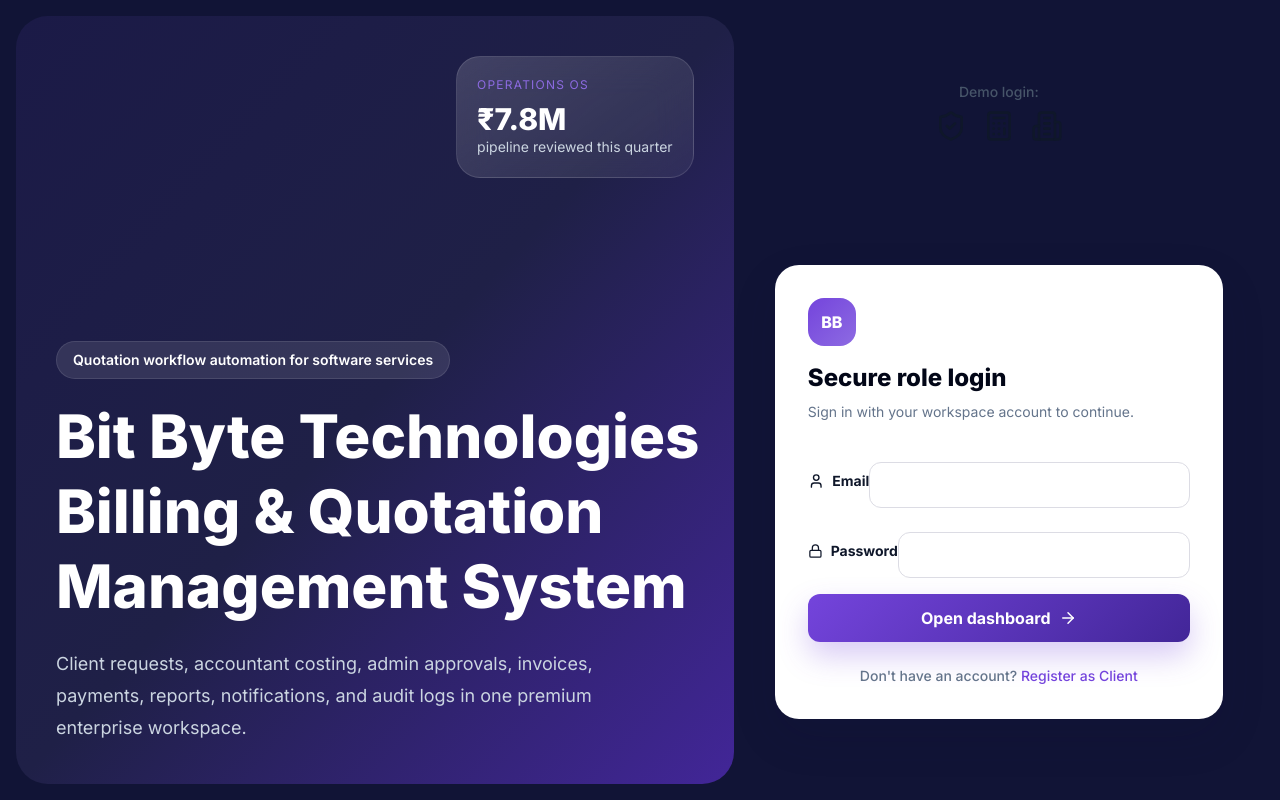
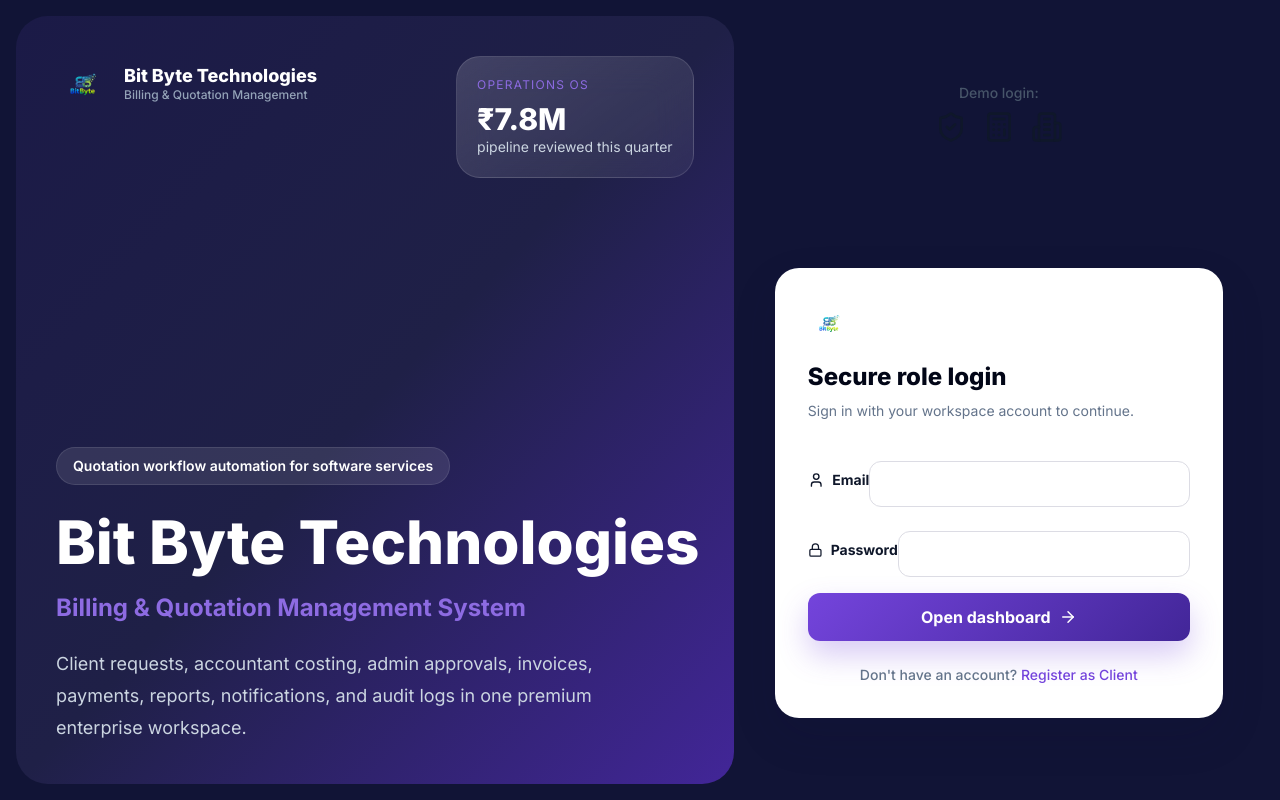
Before and after one commit to Bitbyte-git/BitByte-Billing, a React (Vite) app in the folder client/: page /login in a window 1280 px wide. Built offline with nearby package versions, Linux system fonts and the light colour scheme.

Commit message:
logo added

```diff
--- a/client/index.html
+++ b/client/index.html
@@ -3,7 +3,9 @@
   <head>
     <meta charset="UTF-8" />
     <meta name="viewport" content="width=device-width, initial-scale=1.0" />
-    <title>Bit Byte Technologies Billing & Quotation Management System</title>
+    <title>Bit Byte Technologies | Billing & Quotation Management</title>
+    <link rel="icon" type="image/svg+xml" href="/logo.svg" />
+    <link rel="apple-touch-icon" href="/logo.png" />
     <link rel="preconnect" href="https://fonts.googleapis.com">
     <link rel="preconnect" href="https://fonts.gstatic.com" crossorigin>
     <link href="https://fonts.googleapis.com/css2?family=Inter:wght@400;500;600;700;800&display=swap" rel="stylesheet">
--- a/client/src/App.jsx
+++ b/client/src/App.jsx
@@ -15,6 +15,8 @@
 import PaymentOverview from './pages/PaymentOverview.jsx';
 import ServiceShowcase from './pages/ServiceShowcase.jsx';
 import { useAuth } from './state/AuthContext.jsx';
+import BrandLogo from './components/BrandLogo.jsx';
+import { COMPANY_NAME } from './config/brand.js';
 
 function RequireAuth({ roles, children }) {
   const { user } = useAuth();
@@ -33,7 +35,16 @@
 
 export default function App() {
   const { user, booting, roleHome } = useAuth();
-  if (booting) return <div className="grid min-h-screen place-items-center bg-surface text-sm font-bold text-slate-500">Loading secure workspace...</div>;
+  if (booting) {
+    return (
+      <div className="grid min-h-screen place-items-center bg-surface px-4">
+        <div className="flex flex-col items-center gap-4">
+          <BrandLogo size="lg" theme="light" tagline={COMPANY_NAME} />
+          <p className="text-sm font-semibold text-slate-500">Loading secure workspace...</p>
+        </div>
+      </div>
+    );
+  }
   return (
     <Routes>
       <Route path="/login" element={user ? <Navigate to={roleHome[user.role]} replace /> : <Login />} />
--- /dev/null
+++ b/client/src/components/BrandLogo.jsx
@@ -0,0 +1,59 @@
+import { useMemo, useState } from 'react';
+import { COMPANY_NAME, COMPANY_TAGLINE, LOGO_SOURCES } from '../config/brand.js';
+
+const sizeMap = {
+  sm: { box: 'h-9 w-9', img: 'h-9 w-9', title: 'text-sm', tag: 'text-[10px]' },
+  md: { box: 'h-11 w-11', img: 'h-11 w-11', title: 'text-sm', tag: 'text-xs' },
+  lg: { box: 'h-14 w-14', img: 'h-14 w-14', title: 'text-lg', tag: 'text-xs' },
+  xl: { box: 'h-16 w-16', img: 'h-16 w-16', title: 'text-xl', tag: 'text-sm' }
+};
+
+export default function BrandLogo({
+  size = 'md',
+  showName = true,
+  tagline = COMPANY_TAGLINE,
+  theme = 'dark',
+  className = ''
+}) {
+  const [sourceIndex, setSourceIndex] = useState(0);
+  const tokens = sizeMap[size] || sizeMap.md;
+  const logoSrc = LOGO_SOURCES[sourceIndex];
+  const failed = sourceIndex >= LOGO_SOURCES.length;
+
+  const textClass = theme === 'dark' ? 'text-white' : 'text-slate-900';
+  const tagClass = theme === 'dark' ? 'text-slate-400' : 'text-slate-500';
+
+  const onError = () => {
+    setSourceIndex((current) => current + 1);
+  };
+
+  const mark = useMemo(() => {
+    if (failed) {
+      return (
+        <div className={`${tokens.box} grid place-items-center rounded-xl bg-gradient-to-br from-purple to-violet text-xs font-black text-white`}>
+          BB
+        </div>
+      );
+    }
+    return (
+      <img
+        src={logoSrc}
+        alt={`${COMPANY_NAME} logo`}
+        className={`${tokens.img} shrink-0 rounded-xl object-contain`}
+        onError={onError}
+      />
+    );
+  }, [failed, logoSrc, tokens.box, tokens.img]);
+
+  return (
+    <div className={`flex items-center gap-3 ${className}`}>
+      {mark}
+      {showName && (
+        <div className="min-w-0">
+          <p className={`${tokens.title} font-extrabold leading-tight ${textClass}`}>{COMPANY_NAME}</p>
+          {tagline && <p className={`${tokens.tag} font-medium ${tagClass}`}>{tagline}</p>}
+        </div>
+      )}
+    </div>
+  );
+}
--- /dev/null
+++ b/client/src/config/brand.js
@@ -0,0 +1,6 @@
+export const COMPANY_NAME = 'Bit Byte Technologies';
+export const COMPANY_TAGLINE = 'Billing Operations';
+export const COMPANY_SHORT = 'Bit Byte';
+
+/** Place your logo file at client/public/logo.png (preferred) or logo.svg */
+export const LOGO_SOURCES = ['/logo.png', '/logo.svg'];
--- a/client/src/layout/AppLayout.jsx
+++ b/client/src/layout/AppLayout.jsx
@@ -1,6 +1,7 @@
 import { NavLink, Outlet, useNavigate } from 'react-router-dom';
 import { Activity, Bell, BriefcaseBusiness, ChartNoAxesCombined, ChevronDown, CircleDollarSign, FileCheck2, FileText, Home, LayoutGrid, LogOut, Menu, ReceiptText, Search, Settings, ShieldCheck, UserCog, Users, Wrench } from 'lucide-react';
 import { useAuth } from '../state/AuthContext.jsx';
+import BrandLogo from '../components/BrandLogo.jsx';
 
 const nav = {
   Client: [
@@ -47,13 +48,7 @@
     <div className="min-h-screen bg-surface lg:grid lg:grid-cols-[280px_1fr]">
       <aside className="fixed inset-y-0 left-0 z-30 hidden w-[280px] overflow-y-auto bg-navy p-4 text-white lg:block">
         <div className="rounded-2xl bg-gradient-to-br from-ink to-panel p-4 shadow-glow">
-          <div className="flex items-center gap-3">
-            <div className="grid h-11 w-11 place-items-center rounded-xl bg-gradient-to-br from-purple to-lavender text-sm font-black">BB</div>
-            <div>
-              <p className="text-sm font-extrabold leading-tight">Bit Byte Technologies</p>
-              <p className="text-xs text-slate-300">Billing Operations</p>
-            </div>
-          </div>
+          <BrandLogo size="md" theme="dark" />
           <div className="mt-4 rounded-xl border border-white/10 bg-white/5 p-3">
             <p className="text-xs uppercase tracking-widest text-slate-400">{user.role} portal</p>
             <p className="mt-1 font-bold">{user.name}</p>
@@ -74,6 +69,9 @@
         <header className="sticky top-0 z-20 border-b border-line bg-white/90 px-4 py-3 backdrop-blur md:px-8">
           <div className="flex items-center gap-4">
             <button className="rounded-xl border border-line p-2 lg:hidden"><Menu size={20} /></button>
+            <div className="lg:hidden">
+              <BrandLogo size="sm" theme="light" tagline="" />
+            </div>
             <label className="hidden flex-1 items-center gap-2 rounded-2xl border border-line bg-surface px-4 py-2 md:flex">
               <Search size={18} className="text-slate-400" />
               <input className="w-full bg-transparent text-sm outline-none" placeholder="Search quotations, invoices, clients..." />
--- a/client/src/pages/Login.jsx
+++ b/client/src/pages/Login.jsx
@@ -24,6 +24,8 @@
 
 import { motion } from 'framer-motion';
 import { useAuth } from '../state/AuthContext.jsx';
+import BrandLogo from '../components/BrandLogo.jsx';
+import { COMPANY_NAME } from '../config/brand.js';
 
 const roles = {
   Admin: ShieldCheck,
@@ -60,20 +62,26 @@
           <p className="mt-2 text-3xl font-black">₹7.8M</p>
           <p className="text-sm text-slate-300">pipeline reviewed this quarter</p>
         </div>
+        <div className="absolute left-10 top-10">
+          <BrandLogo size="lg" theme="dark" tagline="Billing & Quotation Management" />
+        </div>
         <div className="absolute bottom-10 left-10 max-w-2xl">
           <p className="mb-5 inline-flex rounded-full border border-white/10 bg-white/10 px-4 py-2 text-sm font-semibold">Quotation workflow automation for software services</p>
-          <h1 className="text-6xl font-black leading-tight">Bit Byte Technologies Billing & Quotation Management System</h1>
+          <h1 className="text-6xl font-black leading-tight">{COMPANY_NAME}</h1>
+          <p className="mt-3 text-2xl font-bold text-lavender">Billing & Quotation Management System</p>
           <p className="mt-6 max-w-xl text-lg leading-8 text-slate-300">Client requests, accountant costing, admin approvals, invoices, payments, reports, notifications, and audit logs in one premium enterprise workspace.</p>
         </div>
       </section>
       <section className="grid place-items-center p-4">
-        <div className="mb-8 w-full max-w-md text-center lg:hidden">
-          <h1 className="text-2xl font-black text-white">Bit Byte Technologies</h1>
+        <div className="mb-8 flex w-full max-w-md justify-center lg:hidden">
+          <BrandLogo size="md" theme="dark" tagline="Client & team portal" />
         </div>
         <ShortcutIcons setEmail={setEmail} setPassword={setPassword} />
         <motion.form initial={{ opacity: 0, y: 12 }} animate={{ opacity: 1, y: 0 }} onSubmit={submit} className="w-full max-w-md rounded-3xl border border-white/10 bg-white p-8 shadow-premium">
           <div className="mb-8">
-            <div className="mb-4 grid h-12 w-12 place-items-center rounded-2xl bg-gradient-to-br from-purple to-lavender font-black text-white">BB</div>
+            <div className="mb-4">
+              <BrandLogo size="md" theme="light" tagline="" showName={false} />
+            </div>
             <h2 className="text-2xl font-black text-slate-950">Secure role login</h2>
             <p className="mt-2 text-sm text-slate-500">Sign in with your workspace account to continue.</p>
           </div>
--- a/client/src/pages/Register.jsx
+++ b/client/src/pages/Register.jsx
@@ -3,6 +3,8 @@
 import { ArrowRight, Building2 } from 'lucide-react';
 import { motion } from 'framer-motion';
 import { useAuth } from '../state/AuthContext.jsx';
+import BrandLogo from '../components/BrandLogo.jsx';
+import { COMPANY_NAME } from '../config/brand.js';
 
 export default function Register() {
   const [form, setForm] = useState({
@@ -51,9 +53,12 @@
   return (
     <main className="grid min-h-screen bg-navy p-4 lg:grid-cols-[1.15fr_.85fr]">
       <section className="relative hidden overflow-hidden rounded-[2rem] bg-gradient-to-br from-ink via-panel to-violet p-10 text-white lg:block">
+        <div className="absolute left-10 top-10">
+          <BrandLogo size="lg" theme="dark" tagline="Client portal" />
+        </div>
         <div className="absolute bottom-10 left-10 max-w-2xl">
           <p className="mb-5 inline-flex rounded-full border border-white/10 bg-white/10 px-4 py-2 text-sm font-semibold">Client Portal Registration</p>
-          <h1 className="text-6xl font-black leading-tight">Join Bit Byte Technologies</h1>
+          <h1 className="text-6xl font-black leading-tight">Join {COMPANY_NAME}</h1>
           <p className="mt-6 max-w-xl text-lg leading-8 text-slate-300">Create your business account to request quotations, view project pricing, approve scopes, and manage invoices securely.</p>
         </div>
       </section>
@@ -61,7 +66,9 @@
       <section className="grid place-items-center p-4 overflow-y-auto">
         <motion.form initial={{ opacity: 0, y: 12 }} animate={{ opacity: 1, y: 0 }} onSubmit={submit} className="w-full max-w-md rounded-3xl border border-white/10 bg-white p-8 shadow-premium my-8">
           <div className="mb-8 text-center">
-            <div className="mx-auto mb-4 grid h-12 w-12 place-items-center rounded-2xl bg-gradient-to-br from-purple to-lavender font-black text-white">BB</div>
+            <div className="mx-auto mb-4 flex justify-center">
+              <BrandLogo size="md" theme="light" tagline="" showName={false} />
+            </div>
             <h2 className="text-2xl font-black text-slate-950">Create your account</h2>
             <p className="mt-2 text-sm text-slate-500">Enter your details to register as a client.</p>
           </div>
--- a/client/src/pages/ServiceShowcase.jsx
+++ b/client/src/pages/ServiceShowcase.jsx
@@ -1,6 +1,7 @@
 import { useEffect, useState } from 'react';
 import { AnimatePresence, motion } from 'framer-motion';
 import { FileText, Sparkles, X } from 'lucide-react';
+import BrandLogo from '../components/BrandLogo.jsx';
 
 const CANVA_EMBED_URL = 'https://www.canva.com/design/DAHKXndWpBA/kHHf-YXFc7gfFcxmtbbpUQ/view?embed';
 
@@ -32,14 +33,14 @@
         transition={{ duration: 0.6, ease: [0.22, 1, 0.36, 1] }}
         className="relative z-10 flex flex-col items-center px-4 text-center"
       >
-        <motion.p
+        <motion.div
           initial={{ opacity: 0, y: 8 }}
           animate={{ opacity: 1, y: 0 }}
           transition={{ delay: 0.15 }}
-          className="mb-8 text-sm font-bold uppercase tracking-[0.35em] text-purple/80"
+          className="mb-8"
         >
-          Bit Byte Technologies
-        </motion.p>
+          <BrandLogo size="md" theme="light" tagline="Service portfolio" className="justify-center" />
+        </motion.div>
 
         <div className="showcase-button-wrap relative">
           <motion.span
```
Also changed, not shown: client/public/Logo.png (added).
